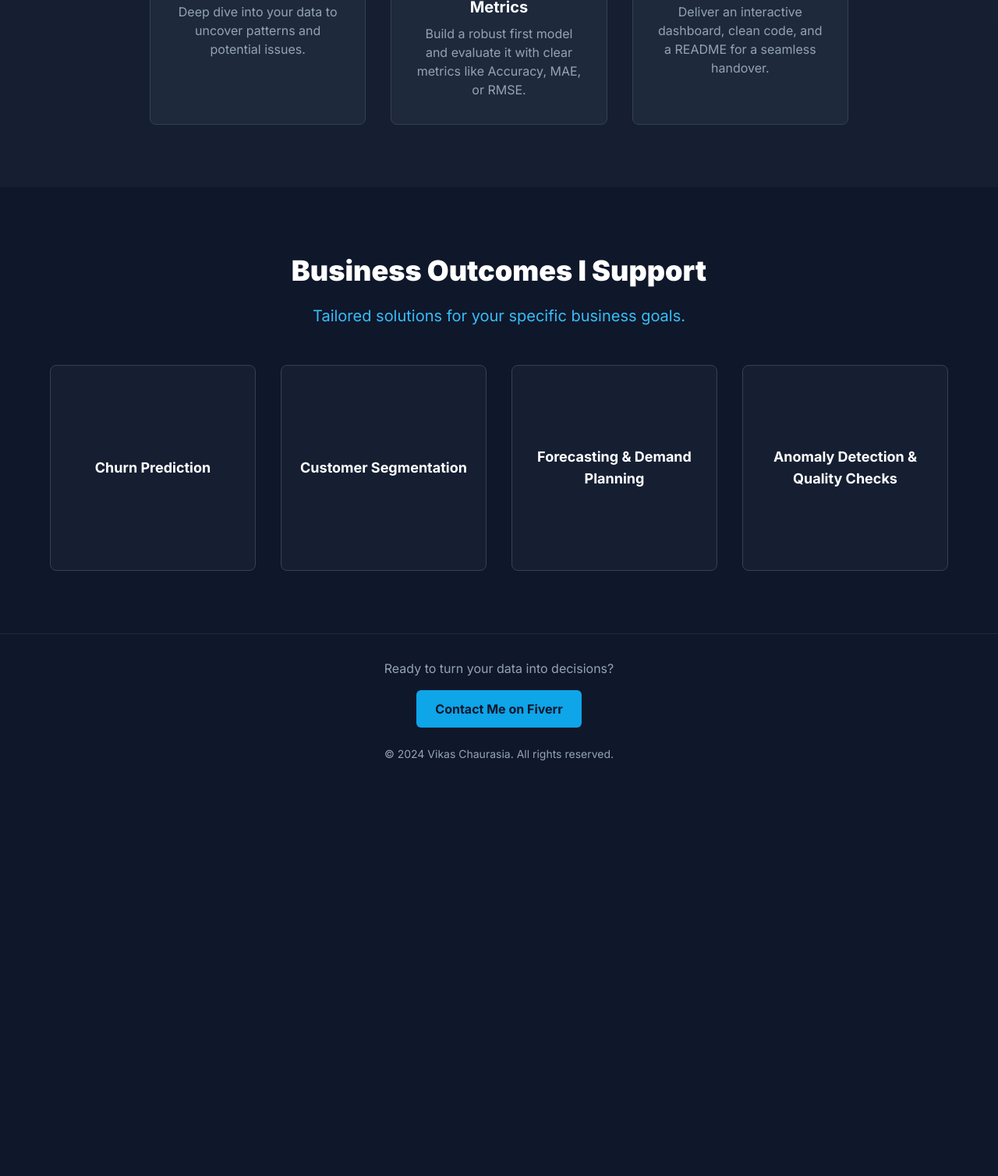
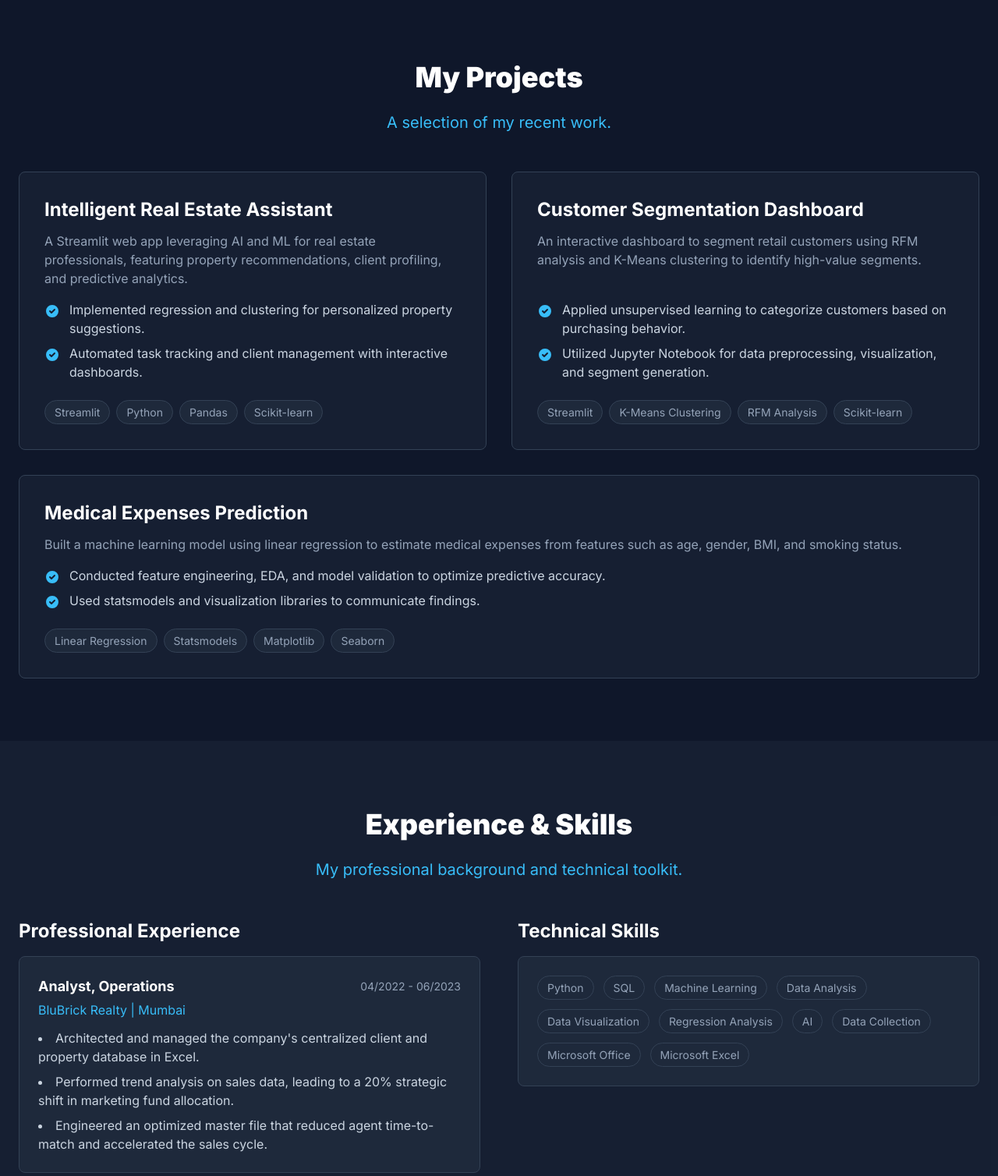
Before and after one commit to VikasDs007/VikasDs007.github.io, a plain HTML site: page index.html in a window 1280 px wide. Shown: the part 1241-2749 px from the top of the page at 78% size. Before the commit the page ends 2250 px from the top, so only its background shows below. Drawn offline with nearby package versions, Linux system fonts and the light colour scheme.

Commit message:
Update index.html

```diff
--- a/index.html
+++ b/index.html
@@ -29,6 +29,16 @@
             color: #38bdf8; /* sky-400 */
             margin-bottom: 3rem;
         }
+        .tag {
+            display: inline-block;
+            background-color: #1e293b; /* slate-800 */
+            color: #94a3b8; /* slate-400 */
+            padding: 0.25rem 0.75rem;
+            border-radius: 9999px;
+            font-size: 0.875rem;
+            font-weight: 500;
+            border: 1px solid #334155; /* slate-700 */
+        }
     </style>
 </head>
 <body>
@@ -37,11 +47,17 @@
     <header class="bg-slate-900/80 backdrop-blur-sm sticky top-0 z-50 border-b border-slate-800">
         <nav class="container mx-auto px-6 py-4 flex justify-between items-center">
             <a href="#" class="text-xl font-bold text-white">Vikas Chaurasia</a>
-            <div class="space-x-4 md:space-x-6 text-sm md:text-base">
-                <a href="#process" class="hover:text-sky-400 transition-colors">Process</a>
-                <a href="#use-cases" class="hover:text-sky-400 transition-colors">Use Cases</a>
-                <a href="https://www.fiverr.com/users/vikas_chaurasia/" target="_blank" class="bg-sky-500 text-slate-900 font-bold py-2 px-4 rounded-md hover:bg-sky-400 transition-colors">
-                    View on Fiverr
+            <div class="hidden md:flex items-center space-x-6">
+                <a href="#about" class="hover:text-sky-400 transition-colors">About</a>
+                <a href="#projects" class="hover:text-sky-400 transition-colors">Projects</a>
+                <a href="#experience" class="hover:text-sky-400 transition-colors">Experience</a>
+                <a href="Vikas_Resume.pdf" download class="bg-sky-500 text-slate-900 font-bold py-2 px-4 rounded-md hover:bg-sky-400 transition-colors">
+                    Download Resume
+                </a>
+            </div>
+            <div class="md:hidden">
+                 <a href="Vikas_Resume.pdf" download class="bg-sky-500 text-slate-900 font-bold py-2 px-4 rounded-md hover:bg-sky-400 transition-colors text-sm">
+                    Resume
                 </a>
             </div>
         </nav>
@@ -52,7 +68,7 @@
         <section class="min-h-screen flex items-center justify-center py-20 px-6">
             <div class="container mx-auto grid md:grid-cols-2 gap-12 items-center">
                 <!-- Left: Dashboard Mockup -->
-                <div class="bg-slate-800/50 p-6 rounded-xl border border-slate-700">
+                <div class="bg-slate-800/50 p-6 rounded-xl border border-slate-700 order-2 md:order-1">
                     <div class="grid grid-cols-2 gap-4 mb-6">
                         <div class="bg-slate-700/80 p-4 rounded-lg text-center">
                             <p class="text-sm font-semibold text-sky-300">Accuracy</p>
@@ -73,7 +89,7 @@
                     </div>
                 </div>
                 <!-- Right: Text Content -->
-                <div class="text-center md:text-left">
+                <div class="text-center md:text-left order-1 md:order-2">
                     <div class="bg-sky-500 text-slate-900 font-bold py-2 px-4 rounded-md inline-block mb-4">
                         Starter - Prototype - Production
                     </div>
@@ -92,57 +108,105 @@
             </div>
         </section>
 
-        <!-- Section 2: Process -->
-        <section id="process" class="py-20 px-6 bg-slate-800/50">
-            <div class="container mx-auto text-center">
-                <h2 class="section-title">Clear Process, Usable Deliverables</h2>
-                <p class="section-subtitle">From raw data to a production-ready solution.</p>
-                <div class="grid md:grid-cols-3 gap-8 max-w-4xl mx-auto">
-                    <!-- Step 1 -->
-                    <div class="bg-slate-800 p-8 rounded-lg border border-slate-700 text-center">
-                        <div class="mb-4 inline-block p-4 bg-slate-700 rounded-full">
-                            <svg class="w-8 h-8 text-sky-400" fill="none" stroke="currentColor" viewBox="0 0 24 24" xmlns="http://www.w3.org/2000/svg"><path stroke-linecap="round" stroke-linejoin="round" stroke-width="2" d="M21 21l-6-6m2-5a7 7 0 11-14 0 7 7 0 0114 0z"></path></svg>
+        <!-- Section 2: About Me -->
+        <section id="about" class="py-20 px-6 bg-slate-800/50">
+            <div class="container mx-auto text-center max-w-3xl">
+                <h2 class="section-title">About Me</h2>
+                <p class="text-xl text-slate-300 leading-relaxed">
+                    Aspiring Data Scientist with an M.Sc. in Data Science & Business Analytics and 10 months of professional experience. I specialize in using Python, SQL, and machine learning to uncover hidden patterns, optimize marketing performance, and build data-driven solutions to complex business problems.
+                </p>
+            </div>
+        </section>
+
+        <!-- Section 3: Projects -->
+        <section id="projects" class="py-20 px-6">
+            <div class="container mx-auto">
+                <div class="text-center">
+                    <h2 class="section-title">My Projects</h2>
+                    <p class="section-subtitle">A selection of my recent work.</p>
+                </div>
+                <div class="grid md:grid-cols-1 lg:grid-cols-2 gap-8">
+                    <!-- Project 1 -->
+                    <div class="bg-slate-800/50 p-8 rounded-lg border border-slate-700 flex flex-col">
+                        <h3 class="text-2xl font-bold text-white mb-3">Intelligent Real Estate Assistant</h3>
+                        <p class="text-slate-400 mb-4 flex-grow">A Streamlit web app leveraging AI and ML for real estate professionals, featuring property recommendations, client profiling, and predictive analytics.</p>
+                        <ul class="space-y-2 text-slate-300 mb-6">
+                            <li class="flex"><svg class="w-5 h-5 text-sky-400 mr-3 mt-1 flex-shrink-0" fill="currentColor" viewBox="0 0 20 20"><path fill-rule="evenodd" d="M10 18a8 8 0 100-16 8 8 0 000 16zm3.707-9.293a1 1 0 00-1.414-1.414L9 10.586 7.707 9.293a1 1 0 00-1.414 1.414l2 2a1 1 0 001.414 0l4-4z" clip-rule="evenodd"></path></svg><span>Implemented regression and clustering for personalized property suggestions.</span></li>
+                            <li class="flex"><svg class="w-5 h-5 text-sky-400 mr-3 mt-1 flex-shrink-0" fill="currentColor" viewBox="0 0 20 20"><path fill-rule="evenodd" d="M10 18a8 8 0 100-16 8 8 0 000 16zm3.707-9.293a1 1 0 00-1.414-1.414L9 10.586 7.707 9.293a1 1 0 00-1.414 1.414l2 2a1 1 0 001.414 0l4-4z" clip-rule="evenodd"></path></svg><span>Automated task tracking and client management with interactive dashboards.</span></li>
+                        </ul>
+                        <div class="flex flex-wrap gap-2">
+                            <span class="tag">Streamlit</span><span class="tag">Python</span><span class="tag">Pandas</span><span class="tag">Scikit-learn</span>
                         </div>
-                        <h3 class="text-xl font-bold text-white mb-2">EDA with Visuals</h3>
-                        <p class="text-slate-400">Deep dive into your data to uncover patterns and potential issues.</p>
                     </div>
-                    <!-- Step 2 -->
-                    <div class="bg-slate-800 p-8 rounded-lg border border-slate-700 text-center">
-                        <div class="mb-4 inline-block p-4 bg-slate-700 rounded-full">
-                            <svg class="w-8 h-8 text-sky-400" fill="none" stroke="currentColor" viewBox="0 0 24 24" xmlns="http://www.w3.org/2000/svg"><path stroke-linecap="round" stroke-linejoin="round" stroke-width="2" d="M9 3v2m6-2v2M9 19v2m6-2v2M5 9H3m2 6H3m18-6h-2m2 6h-2M12 6V3m0 18v-3M5.636 5.636L4.222 4.222m15.556 15.556L18.364 18.364M18.364 5.636L19.778 4.222m-15.556 15.556L5.636 18.364M12 12a3 3 0 100-6 3 3 0 000 6z"></path></svg>
+                    <!-- Project 2 -->
+                    <div class="bg-slate-800/50 p-8 rounded-lg border border-slate-700 flex flex-col">
+                        <h3 class="text-2xl font-bold text-white mb-3">Customer Segmentation Dashboard</h3>
+                        <p class="text-slate-400 mb-4 flex-grow">An interactive dashboard to segment retail customers using RFM analysis and K-Means clustering to identify high-value segments.</p>
+                         <ul class="space-y-2 text-slate-300 mb-6">
+                            <li class="flex"><svg class="w-5 h-5 text-sky-400 mr-3 mt-1 flex-shrink-0" fill="currentColor" viewBox="0 0 20 20"><path fill-rule="evenodd" d="M10 18a8 8 0 100-16 8 8 0 000 16zm3.707-9.293a1 1 0 00-1.414-1.414L9 10.586 7.707 9.293a1 1 0 00-1.414 1.414l2 2a1 1 0 001.414 0l4-4z" clip-rule="evenodd"></path></svg><span>Applied unsupervised learning to categorize customers based on purchasing behavior.</span></li>
+                            <li class="flex"><svg class="w-5 h-5 text-sky-400 mr-3 mt-1 flex-shrink-0" fill="currentColor" viewBox="0 0 20 20"><path fill-rule="evenodd" d="M10 18a8 8 0 100-16 8 8 0 000 16zm3.707-9.293a1 1 0 00-1.414-1.414L9 10.586 7.707 9.293a1 1 0 00-1.414 1.414l2 2a1 1 0 001.414 0l4-4z" clip-rule="evenodd"></path></svg><span>Utilized Jupyter Notebook for data preprocessing, visualization, and segment generation.</span></li>
+                        </ul>
+                        <div class="flex flex-wrap gap-2">
+                           <span class="tag">Streamlit</span><span class="tag">K-Means Clustering</span><span class="tag">RFM Analysis</span><span class="tag">Scikit-learn</span>
                         </div>
-                        <h3 class="text-xl font-bold text-white mb-2">Baseline ML + Metrics</h3>
-                        <p class="text-slate-400">Build a robust first model and evaluate it with clear metrics like Accuracy, MAE, or RMSE.</p>
                     </div>
-                    <!-- Step 3 -->
-                    <div class="bg-slate-800 p-8 rounded-lg border border-slate-700 text-center">
-                        <div class="mb-4 inline-block p-4 bg-slate-700 rounded-full">
-                           <svg class="w-8 h-8 text-sky-400" fill="none" stroke="currentColor" viewBox="0 0 24 24" xmlns="http://www.w3.org/2000/svg"><path stroke-linecap="round" stroke-linejoin="round" stroke-width="2" d="M4 5a1 1 0 011-1h14a1 1 0 011 1v2a1 1 0 01-1 1H5a1 1 0 01-1-1V5zM4 13a1 1 0 011-1h6a1 1 0 011 1v6a1 1 0 01-1 1H5a1 1 0 01-1-1v-6zM16 13a1 1 0 011-1h2a1 1 0 011 1v6a1 1 0 01-1 1h-2a1 1 0 01-1-1v-6z"></path></svg>
+                     <!-- Project 3 -->
+                    <div class="bg-slate-800/50 p-8 rounded-lg border border-slate-700 flex flex-col lg:col-span-2">
+                        <h3 class="text-2xl font-bold text-white mb-3">Medical Expenses Prediction</h3>
+                        <p class="text-slate-400 mb-4 flex-grow">Built a machine learning model using linear regression to estimate medical expenses from features such as age, gender, BMI, and smoking status.</p>
+                         <ul class="space-y-2 text-slate-300 mb-6">
+                            <li class="flex"><svg class="w-5 h-5 text-sky-400 mr-3 mt-1 flex-shrink-0" fill="currentColor" viewBox="0 0 20 20"><path fill-rule="evenodd" d="M10 18a8 8 0 100-16 8 8 0 000 16zm3.707-9.293a1 1 0 00-1.414-1.414L9 10.586 7.707 9.293a1 1 0 00-1.414 1.414l2 2a1 1 0 001.414 0l4-4z" clip-rule="evenodd"></path></svg><span>Conducted feature engineering, EDA, and model validation to optimize predictive accuracy.</span></li>
+                            <li class="flex"><svg class="w-5 h-5 text-sky-400 mr-3 mt-1 flex-shrink-0" fill="currentColor" viewBox="0 0 20 20"><path fill-rule="evenodd" d="M10 18a8 8 0 100-16 8 8 0 000 16zm3.707-9.293a1 1 0 00-1.414-1.414L9 10.586 7.707 9.293a1 1 0 00-1.414 1.414l2 2a1 1 0 001.414 0l4-4z" clip-rule="evenodd"></path></svg><span>Used statsmodels and visualization libraries to communicate findings.</span></li>
+                        </ul>
+                        <div class="flex flex-wrap gap-2">
+                           <span class="tag">Linear Regression</span><span class="tag">Statsmodels</span><span class="tag">Matplotlib</span><span class="tag">Seaborn</span>
                         </div>
-                        <h3 class="text-xl font-bold text-white mb-2">Dashboard + Docs</h3>
-                        <p class="text-slate-400">Deliver an interactive dashboard, clean code, and a README for a seamless handover.</p>
                     </div>
                 </div>
             </div>
         </section>
 
-        <!-- Section 3: Use Cases -->
-        <section id="use-cases" class="py-20 px-6">
-            <div class="container mx-auto text-center">
-                <h2 class="section-title">Business Outcomes I Support</h2>
-                <p class="section-subtitle">Tailored solutions for your specific business goals.</p>
-                <div class="grid grid-cols-2 md:grid-cols-4 gap-4 md:gap-8 max-w-6xl mx-auto">
-                    <div class="bg-slate-800/50 p-6 rounded-lg border border-slate-700 text-center aspect-square flex flex-col justify-center">
-                        <h3 class="text-lg font-bold text-white">Churn Prediction</h3>
+        <!-- Section 4: Experience & Skills -->
+        <section id="experience" class="py-20 px-6 bg-slate-800/50">
+            <div class="container mx-auto">
+                <div class="text-center">
+                    <h2 class="section-title">Experience & Skills</h2>
+                    <p class="section-subtitle">My professional background and technical toolkit.</p>
+                </div>
+                <div class="grid lg:grid-cols-2 gap-12 items-start">
+                    <!-- Experience -->
+                    <div>
+                        <h3 class="text-2xl font-bold text-white mb-4">Professional Experience</h3>
+                        <div class="bg-slate-800 p-6 rounded-lg border border-slate-700">
+                            <div class="flex justify-between items-center mb-1">
+                                <h4 class="font-bold text-lg text-white">Analyst, Operations</h4>
+                                <p class="text-slate-400 text-sm">04/2022 - 06/2023</p>
+                            </div>
+                            <p class="text-sky-400 mb-3">BluBrick Realty | Mumbai</p>
+                            <ul class="list-disc list-inside space-y-2 text-slate-300">
+                                <li>Architected and managed the company's centralized client and property database in Excel.</li>
+                                <li>Performed trend analysis on sales data, leading to a 20% strategic shift in marketing fund allocation.</li>
+                                <li>Engineered an optimized master file that reduced agent time-to-match and accelerated the sales cycle.</li>
+                            </ul>
+                        </div>
                     </div>
-                    <div class="bg-slate-800/50 p-6 rounded-lg border border-slate-700 text-center aspect-square flex flex-col justify-center">
-                        <h3 class="text-lg font-bold text-white">Customer Segmentation</h3>
-                    </div>
-                    <div class="bg-slate-800/50 p-6 rounded-lg border border-slate-700 text-center aspect-square flex flex-col justify-center">
-                        <h3 class="text-lg font-bold text-white">Forecasting & Demand Planning</h3>
-                    </div>
-                    <div class="bg-slate-800/50 p-6 rounded-lg border border-slate-700 text-center aspect-square flex flex-col justify-center">
-                        <h3 class="text-lg font-bold text-white">Anomaly Detection & Quality Checks</h3>
+                    <!-- Skills -->
+                    <div>
+                        <h3 class="text-2xl font-bold text-white mb-4">Technical Skills</h3>
+                        <div class="bg-slate-800 p-6 rounded-lg border border-slate-700">
+                            <div class="flex flex-wrap gap-3">
+                                <span class="tag">Python</span>
+                                <span class="tag">SQL</span>
+                                <span class="tag">Machine Learning</span>
+                                <span class="tag">Data Analysis</span>
+                                <span class="tag">Data Visualization</span>
+                                <span class="tag">Regression Analysis</span>
+                                <span class="tag">AI</span>
+                                <span class="tag">Data Collection</span>
+                                <span class="tag">Microsoft Office</span>
+                                <span class="tag">Microsoft Excel</span>
+                            </div>
+                        </div>
                     </div>
                 </div>
             </div>
@@ -150,10 +214,11 @@
     </main>
 
     <!-- Footer -->
-    <footer class="bg-slate-900 border-t border-slate-800 py-8 px-6">
+    <footer class="bg-slate-900 border-t border-slate-800 py-12 px-6">
         <div class="container mx-auto text-center text-slate-400">
-            <p class="mb-4">Ready to turn your data into decisions?</p>
-            <a href="https://www.fiverr.com/users/vikas_chaurasia/" target="_blank" class="bg-sky-500 text-slate-900 font-bold py-3 px-6 rounded-md hover:bg-sky-400 transition-colors inline-block mb-6">
+            <p class="text-2xl font-bold text-white mb-4">Ready to turn your data into decisions?</p>
+            <p class="mb-6 max-w-xl mx-auto">Contact me to discuss your project goals. I'm available for freelance work and new opportunities.</p>
+            <a href="https://www.fiverr.com/users/vikas_chaurasia/" target="_blank" class="bg-sky-500 text-slate-900 font-bold py-3 px-6 rounded-md hover:bg-sky-400 transition-colors inline-block mb-8">
                 Contact Me on Fiverr
             </a>
             <p class="text-sm">&copy; 2024 Vikas Chaurasia. All rights reserved.</p>
```
